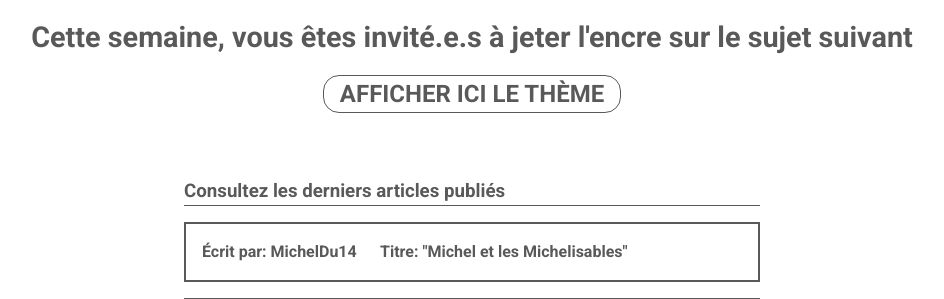
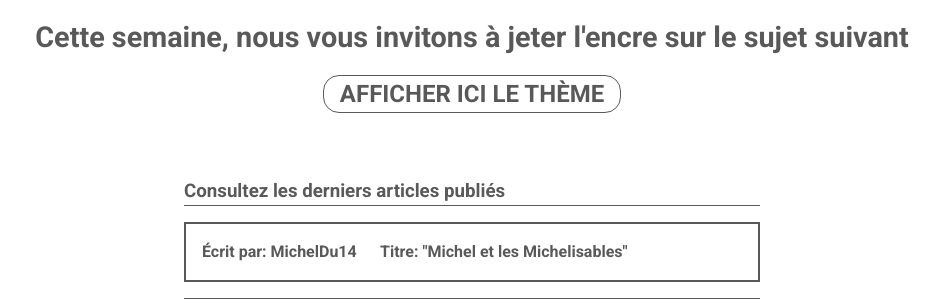
Before and after one commit to LouisAntoninLesieur/JETER-L-ENCRE, a Node server app: page / in a window 1280 px wide. Shown: the part 129-428 px from the top of the page, without its empty margins (168-1112 px from the left). Run offline with Node 20, Linux system fonts and the light colour scheme.

Commit message:
line correction

```diff
--- a/app/views/index.ejs
+++ b/app/views/index.ejs
@@ -1,7 +1,7 @@
 <%- include('partials/header') %>
 
 <div class="subject">
-    <h2 class="subject--h2">Cette semaine, vous êtes invité.e.s à jeter l'encre sur le sujet suivant</h2>
+    <h2 class="subject--h2">Cette semaine, nous vous invitons à jeter l'encre sur le sujet suivant</h2>
     <div class="subject--container">
         <p class="subject--container--p">AFFICHER ICI LE THÈME</p>
     </div>
--- a/integration/index.html
+++ b/integration/index.html
@@ -31,7 +31,7 @@
 <!--CUT TO TOP-->
 
 <div class="subject">
-    <h2 class="subject--h2">Cette semaine, vous êtes invité.e.s à jeter l'encre sur le sujet suivant</h2>
+    <h2 class="subject--h2">Cette semaine, nous vous invitons à jeter l'encre sur le sujet suivant</h2>
     <div class="subject--container">
         <p class="subject--container--p">AFFICHER ICI LE THÈME</p>
     </div>
```
